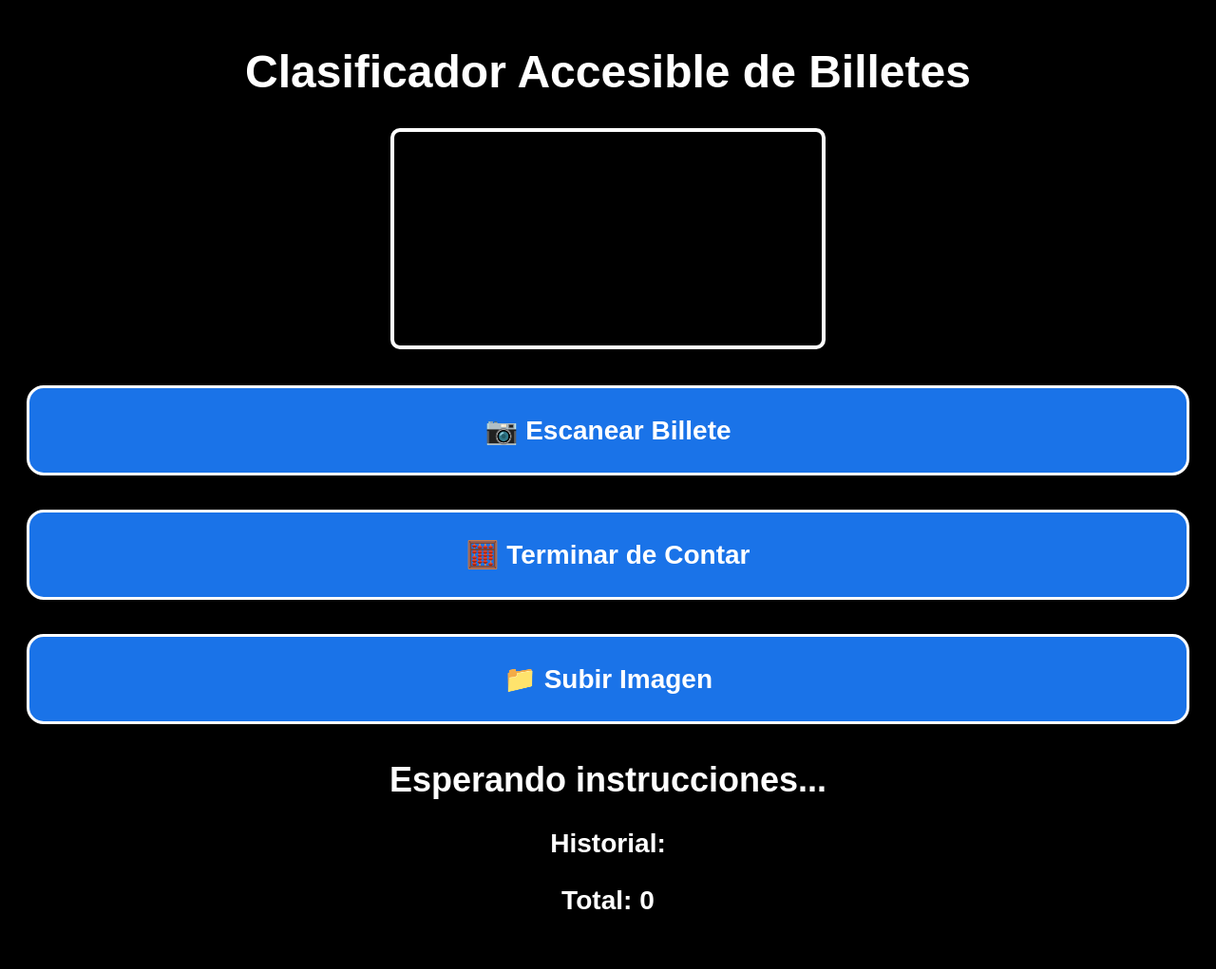
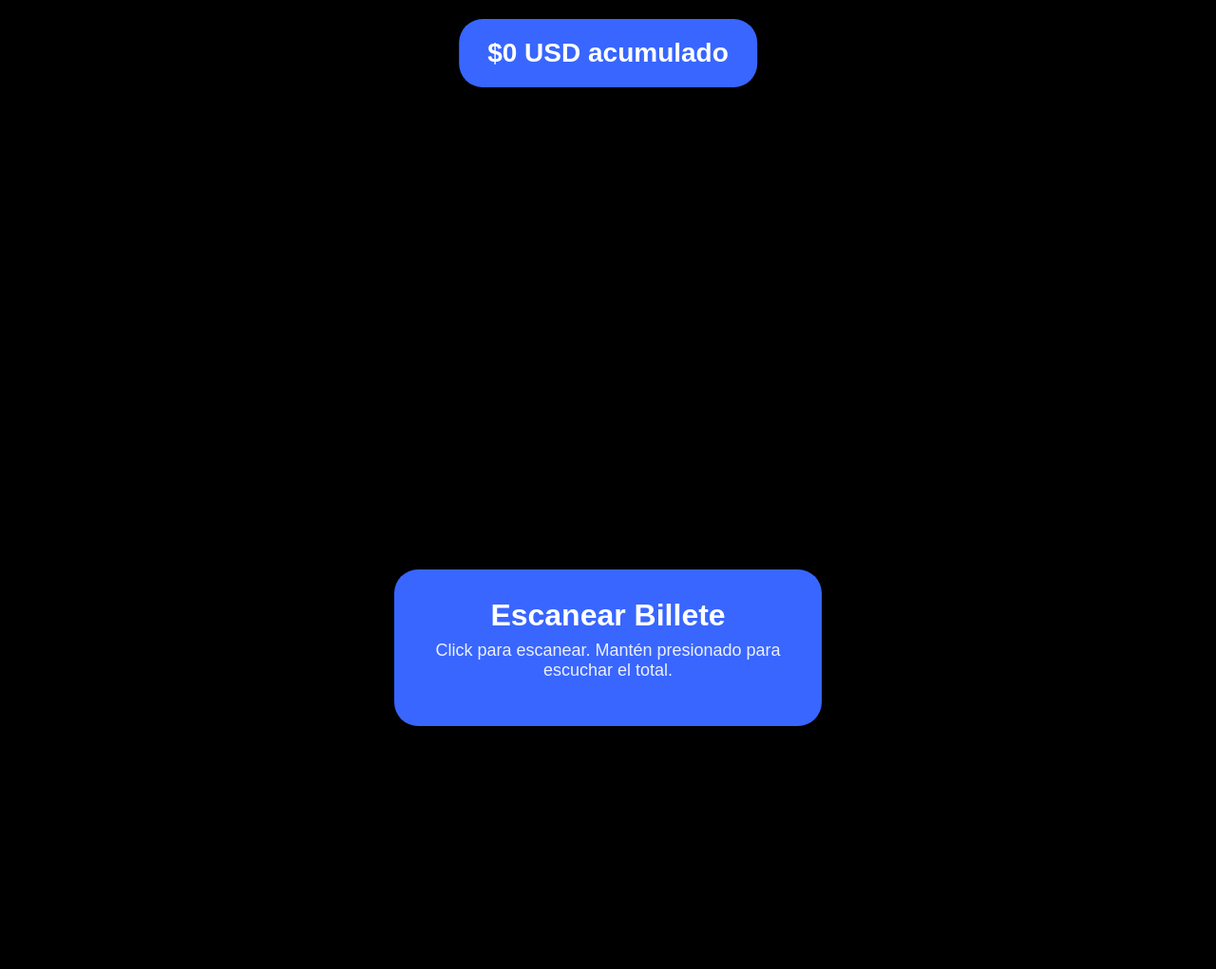
Before and after one commit to dantealegria1/CurrencyDetector, a Flask app: page / in a window 1280 px wide. Shown: the whole page at 95% size. After the commit the page ends 765 px from the top, so only its background shows below. Run offline with Flask 3, Linux system fonts and the light colour scheme; parts of the project's set-up code (start-up, migrations or seed data) failed here and were passed over.

Commit message:
improvements in the UI

```diff
--- a/app/templates/index.html
+++ b/app/templates/index.html
@@ -2,192 +2,238 @@
 <html lang="es">
 <head>
 <meta charset="UTF-8">
-<title>Clasificador Accesible de Billetes</title>
+<title>Detector de Billetes USD</title>
 
 <style>
-    body {
-        font-family: Arial;
-        background: #000;
-        color: #fff;
-        padding: 20px;
-        text-align: center;
-        font-size: 24px;
+    html, body {
+        margin: 0;
+        padding: 0;
+        height: 100%;
+        background: black;
+        overflow: hidden;
+        font-family: Arial, sans-serif;
     }
 
-    video {
-        width: 90%;
-        max-width: 450px;
-        height: auto;
-        border: 4px solid white;
-        border-radius: 10px;
-        margin: 20px auto;
-        display: block;
+    /* Cámara en fondo completo */
+    #camera {
+        position: fixed;
+        top: 0;
+        left: 0;
+        width: 100%;
+        height: 100%;
+        object-fit: cover;
+        z-index: 1;
     }
 
-    button {
-        width: 100%;
-        padding: 28px;
-        font-size: 28px;
-        margin: 18px 0;
-        border-radius: 18px;
-        border: 3px solid white;
-        background: #1a73e8;
+    /* Botón estilo PDF */
+    #mainButton {
+        position: fixed;
+        bottom: 35px;
+        left: 50%;
+        transform: translateX(-50%);
+        width: 70%;
+        max-width: 450px;
+        background: #3866FF;
+        padding: 30px 20px;
+        border-radius: 25px;
+        border: none;
         color: white;
-        font-weight: bold;
+        text-align: center;
+        z-index: 3;
+        cursor: pointer;
+        box-shadow: 0px 8px 20px rgba(0,0,0,0.4);
     }
 
-    button:focus {
-        outline: 5px solid yellow;
+    #mainButtonText {
+        font-size: 32px;
+        font-weight: 900;
+        margin: 0;
     }
 
-    h1, h2, h3 {
-        margin-top: 20px;
+    #subText {
+        font-size: 18px;
+        opacity: 0.9;
+        margin-top: 8px;
     }
+
+    /* Resultado */
+    #resultBox {
+        position: fixed;
+        bottom: 35px;
+        left: 50%;
+        transform: translateX(-50%);
+        width: 70%;
+        max-width: 450px;
+        background: #3866FF;
+        padding: 40px 20px;
+        border-radius: 25px;
+        display: none;
+        z-index: 4;
+        cursor: pointer;
+        text-align: center;
+        box-shadow: 0px 8px 25px rgba(0,0,0,0.45);
+    }
+
+    #resultText {
+        font-size: 34px;
+        font-weight: 900;
+        margin-bottom: 10px;
+    }
+
+    #totalText {
+        position: fixed;
+        top: 20px;
+        left: 50%;
+        transform: translateX(-50%);
+        font-size: 26px;
+        font-weight: bold;
+        color: white;
+        text-shadow: 0 0 5px black;
+        z-index: 5;
+    }
+
+    #totalBox {
+    position: fixed;
+    top: 20px;
+    left: 50%;
+    transform: translateX(-50%);
+    background: #3866FF;
+    padding: 20px 30px;
+    border-radius: 25px;
+    color: white;
+    font-size: 28px;
+    font-weight: 900;
+    text-align: center;
+    z-index: 5;
+    box-shadow: 0px 6px 18px rgba(0,0,0,0.45);
+}
+
+
 </style>
 </head>
+
 <body>
 
-<h1 aria-live="assertive">Clasificador Accesible de Billetes</h1>
+<video id="camera" autoplay playsinline></video>
 
-<!-- Vista previa cámara -->
-<video id="camera" autoplay playsinline aria-label="Vista previa de cámara"></video>
+<div id="totalBox">$0 USD acumulado</div>
 
-<!-- Botones grandes -->
-<button id="scanBtn" aria-label="Escanear billete">📷 Escanear Billete</button>
-<button id="sumBtn" aria-label="Calcular la suma total">🧮 Terminar de Contar</button>
-<button id="uploadBtn" aria-label="Subir imagen desde el dispositivo">📁 Subir Imagen</button>
+<button id="mainButton">
+    <p id="mainButtonText">Escanear Billete</p>
+    <p id="subText">Click para escanear. Mantén presionado para escuchar el total.</p>
+</button>
 
-<input type="file" id="imageInput" accept="image/*" style="display:none">
-
-<h2 id="result" aria-live="assertive">Esperando instrucciones...</h2>
-
-<h3>Historial:</h3>
-<ul id="history" aria-live="polite"></ul>
-
-<h3>Total: <span id="sumResult" aria-live="assertive">0</span></h3>
-
+<div id="resultBox">
+    <p id="resultText">$0 Dollar USD DETECTADO</p>
+    <p id="subText">Click para continuar</p>
+</div>
 
 <script>
-// --------- Voz ---------
+/* Voz accesible */
 function speak(text) {
     const msg = new SpeechSynthesisUtterance(text);
     msg.lang = "es-ES";
-    speechSynthesis.speak(msg);
-
-    if (navigator.vibrate) navigator.vibrate(100);
+    window.speechSynthesis.speak(msg);
 }
 
-// --------- Guía Inicial ---------
+/* Instrucciones iniciales */
 window.onload = () => {
-    speak("Bienvenido. Esta aplicación es accesible para personas ciegas.");
-    speak("Para comenzar, apunte la cámara hacia un billete y presione el botón Escanear Billete.");
-    speak("También puede presionar la tecla ese para escanear, te para terminar y u para cargar una imagen.");
+    speak("Bienvenido. Toque el botón para escanear un billete. Mantenga presionado el botón para escuchar el total acumulado.");
 };
 
-// --------- Iniciar Cámara ---------
+/* Activar cámara */
 async function startCamera() {
     try {
         const stream = await navigator.mediaDevices.getUserMedia({ video: true });
-        document.getElementById("camera").srcObject = stream;
-        speak("Cámara activada. Puedes escanear un billete cuando quieras.");
-    } catch (err) {
+        camera.srcObject = stream;
+    } catch {
         speak("No se pudo activar la cámara.");
     }
 }
 startCamera();
 
-// --------- Historial ---------
-let historyData = [];
-function renderHistory() {
-    const ul = document.getElementById("history");
-    ul.innerHTML = "";
+/* Variables */
+let isLongPress = false;
+let longPressTimer;
+let total = 0;
 
-    historyData.forEach((item, i) => {
-        let li = document.createElement("li");
-        li.innerText = `Registro ${i + 1}: ${item.class} dólares, confianza del ${Math.round(item.confidence * 100)} por ciento.`;
-        ul.appendChild(li);
-    });
-}
+/* Escanear un billete */
+async function scanBill() {
+    speak("Escaneando, espere un momento.");
 
-// --------- Escanear Billete ---------
-async function scanFromCamera() {
-    speak("Escaneando. Un momento.");
-
-    let video = document.getElementById("camera");
-    let canvas = document.createElement("canvas");
-
+    const video = document.getElementById("camera");
+    const canvas = document.createElement("canvas");
     canvas.width = video.videoWidth;
     canvas.height = video.videoHeight;
     canvas.getContext("2d").drawImage(video, 0, 0);
 
-    let blob = await new Promise(resolve => canvas.toBlob(resolve, "image/jpeg"));
+    const blob = await new Promise(resolve => canvas.toBlob(resolve, "image/jpeg"));
     const formData = new FormData();
     formData.append("image", blob);
 
     const res = await fetch("/predict", { method: "POST", body: formData });
     const data = await res.json();
 
-    document.getElementById("result").innerText =
-        `Detectado: ${data.class} con ${(data.confidence * 100).toFixed(0)}%`;
-
-    speak(`Billete detectado. Es un billete de ${data.class} dólares, con una confianza del ${(data.confidence * 100).toFixed(0)} por ciento.`);
-
-    historyData.push(data);
-    renderHistory();
+    showResult(data.class, data.confidence);
 }
 
-document.getElementById("scanBtn").onclick = scanFromCamera;
+/* Mostrar resultado */
+function showResult(amount, confidence) {
+    const confPercent = Math.round(confidence * 100);
 
-// --------- Subir Imagen ---------
-document.getElementById("uploadBtn").onclick = () => {
-    speak("Seleccione una imagen de un billete desde su dispositivo.");
-    document.getElementById("imageInput").click();
-};
+    // Sumar
+    const val = parseInt(amount);
+    if (!isNaN(val)) {
+        total += val;
+        document.getElementById("totalBox").textContent = "$" + total + " USD acumulado";
+        speak("Total acumulado: " + total + " dólares.");
+    }
 
-document.getElementById("imageInput").onchange = async (e) => {
-    const file = e.target.files[0];
-    if (!file) return;
+    // Texto visual
+    resultText.innerHTML =
+        "$" + amount + " Dollar USD DETECTADO<br><span style='font-size:22px;'>Confianza: " + confPercent + "%</span>";
 
-    speak("Procesando imagen.");
+    // Mostrar
+    resultBox.style.display = "block";
+    mainButton.style.display = "none";
 
-    const formData = new FormData();
-    formData.append("image", file);
+    // Voz del resultado
+    speak("Detectado billete de " + amount + " dólares con una confianza del " + confPercent + " por ciento.");
+}
 
-    const res = await fetch("/predict", { method: "POST", body: formData });
-    const data = await res.json();
 
-    speak(`Imagen procesada. Es un billete de ${data.class} dólares, con ${(data.confidence * 100).toFixed(0)} por ciento de confianza.`);
+/* Regresar al modo de escaneo */
+function resetToDetection() {
+    resultBox.style.display = "none";
+    mainButton.style.display = "block";
+    speak("Listo. Puede escanear otro billete.");
+}
 
-    historyData.push(data);
-    renderHistory();
-};
-
-// --------- Sumar Billetes ---------
-document.getElementById("sumBtn").onclick = () => {
-    let total = 0;
-
-    historyData.forEach(item => {
-        let val = parseInt(item.class);
-        if (!isNaN(val)) total += val;
-    });
-
-    document.getElementById("sumResult").innerText = total;
-    speak(`La suma total de todos los billetes escaneados es ${total} dólares.`);
-};
-
-// --------- Atajos de teclado ---------
-document.addEventListener("keydown", (e) => {
-    if (e.key === "s") scanFromCamera();
-    if (e.key === "t") document.getElementById("sumBtn").click();
-    if (e.key === "u") document.getElementById("uploadBtn").click();
+/* Eventos de click y long press */
+mainButton.addEventListener("mousedown", () => {
+    longPressTimer = setTimeout(() => {
+        isLongPress = true;
+        speak("El total acumulado es " + total + " dólares.");
+    }, 600);
 });
 
-// --------- Anunciar cada botón cuando recibe foco ---------
-document.querySelectorAll("button").forEach(btn => {
-    btn.addEventListener("focus", () => {
-        speak(btn.getAttribute("aria-label"));
-    });
+mainButton.addEventListener("mouseup", () => {
+    clearTimeout(longPressTimer);
+
+    if (!isLongPress) {
+        scanBill();
+    }
+
+    isLongPress = false;
 });
+
+mainButton.addEventListener("mouseleave", () => {
+    clearTimeout(longPressTimer);
+});
+
+/* Click para continuar */
+resultBox.onclick = resetToDetection;
+
 </script>
 
 </body>
```
Also changed, not shown: app/static/upload.jpg.
